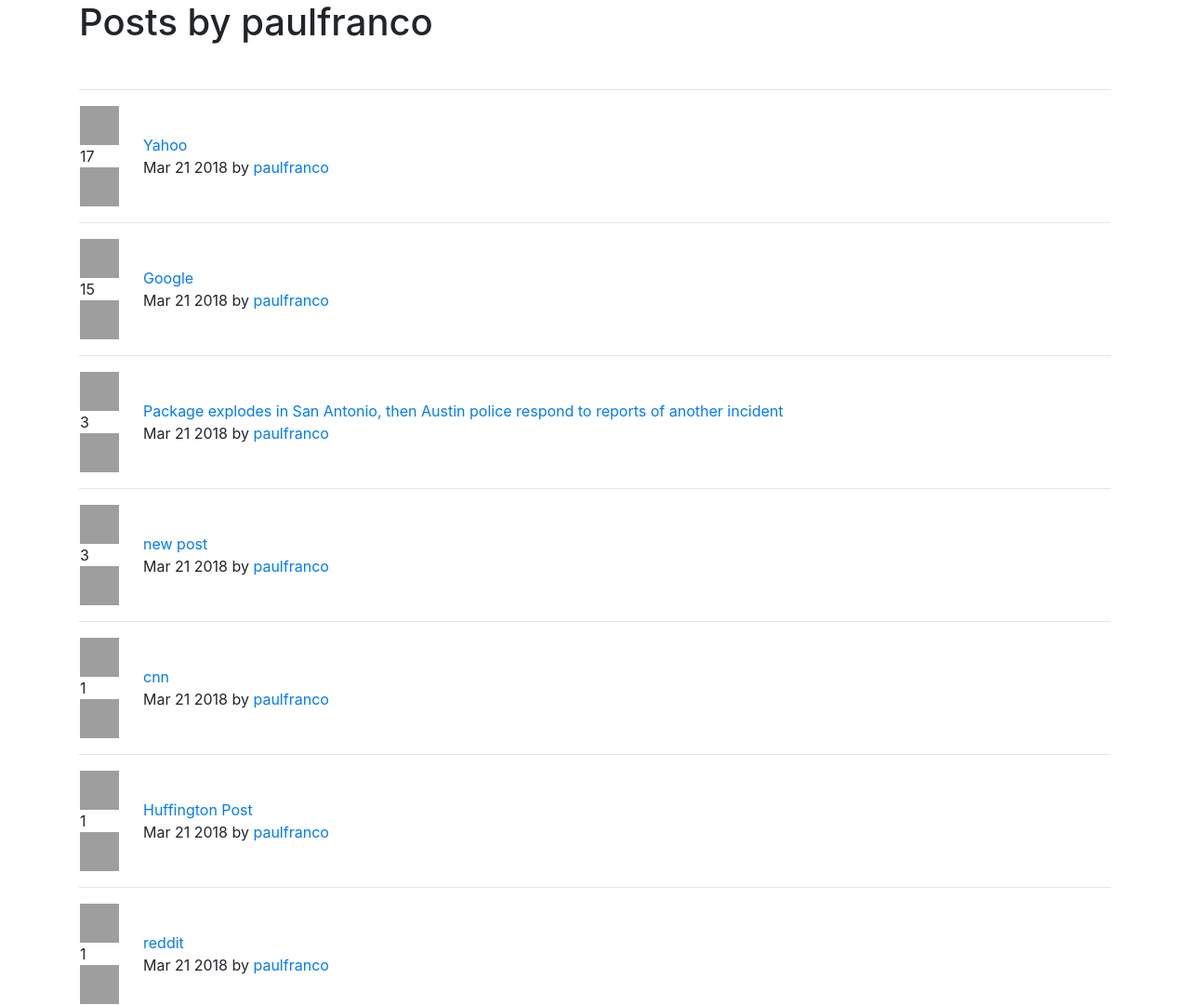
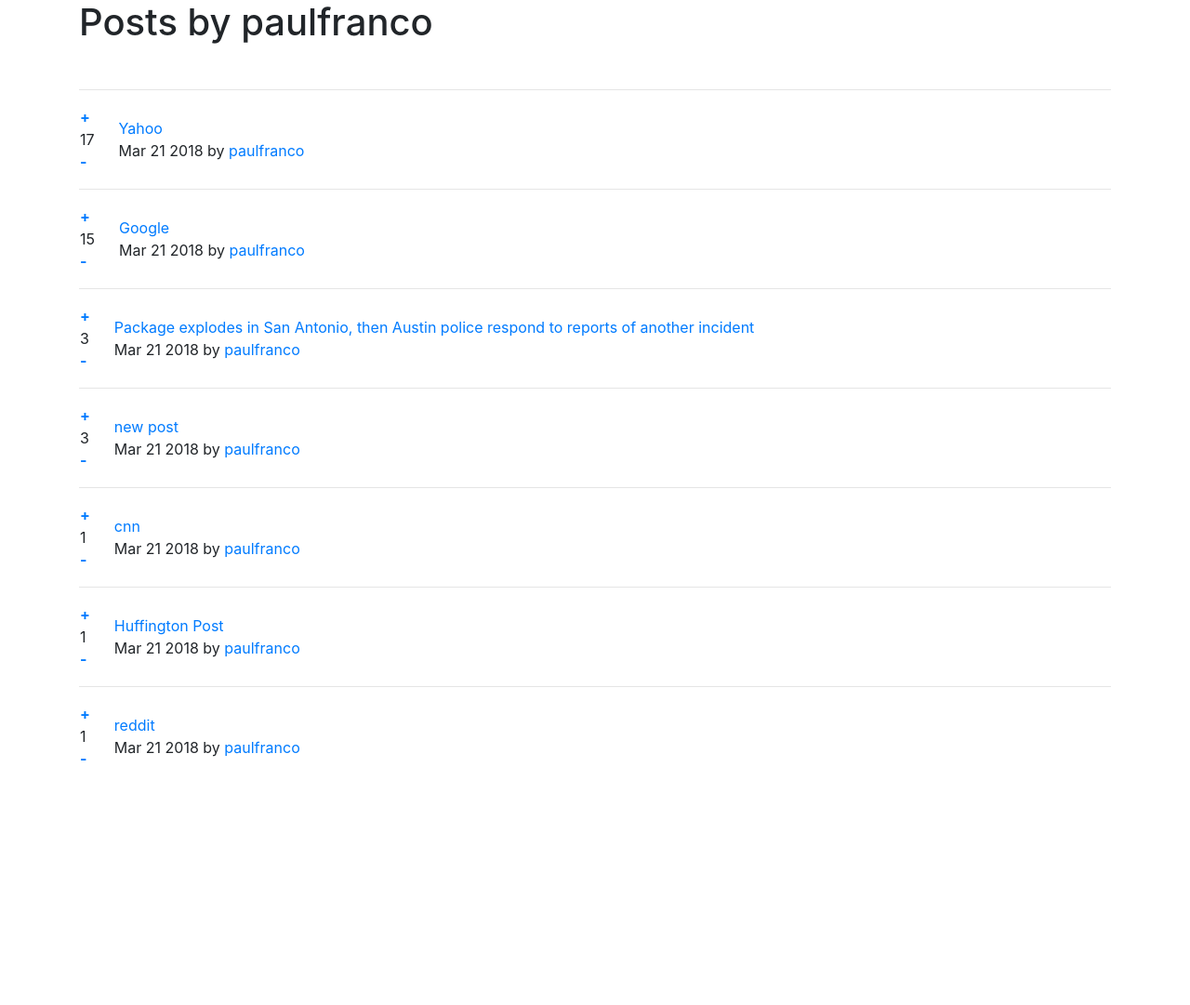
Before and after one commit to paulfranco/reddit_clone, a Django app: page /posts/user/1 in a window 1280 px wide. Shown: the part 56-1137 px from the top of the page at 93% size. After the commit the page ends 874 px from the top, so only its background shows below. Run offline with Django 3.2, Linux system fonts and the light colour scheme; data comes from the database, SQL or seed files in the repository; some libraries are stand-ins or nearby versions; grey boxes are pictures that could not be loaded.

Commit message:
edited userposts.html

```diff
--- a/src/posts/templates/posts/userposts.html
+++ b/src/posts/templates/posts/userposts.html
@@ -8,7 +8,7 @@
     {% for post in posts.all %}
       <table>
         <tr>
-          <td style="padding-right: 25px;"><a href="#" onClick="document.getElementById('upvote{{ post.id }}').submit()"><img src="smiley.gif" alt="UpVote" height="42" width="42"></a><br/> {{ post.votes_total }}<br/><a href="#" onClick="document.getElementById('downvote{{ post.id }}').submit()"><img src="smiley.gif" alt="DownVote" height="42" width="42"></a></td>
+          <td style="padding-right: 25px;"><a href="#" onClick="document.getElementById('upvote{{ post.id }}').submit()"><span class="glyphicon glyphicon-envelope"><strong>+</strong></span></a><br/> {{ post.votes_total }}<br/><a href="#" onClick="document.getElementById('downvote{{ post.id }}').submit()"><span class="glyphicon glyphicon-envelope"><strong>-</strong></span></a></td>
           <td><a href="{{ post.url }}"> {{ post.title }}</a><br/>{{ post.pub_date_pretty }} by <a href='{% url "posts:userposts" post.author.id %}'>{{ post.author.username }}</a></td>
         </tr>
         <hr>
--- a/src/reddit_clone/settings.py
+++ b/src/reddit_clone/settings.py
@@ -25,7 +25,7 @@
 # SECURITY WARNING: don't run with debug turned on in production!
 DEBUG = True
 
-ALLOWED_HOSTS = []
+ALLOWED_HOSTS = ['antlet.io']
 
 
 # Application definition
```
